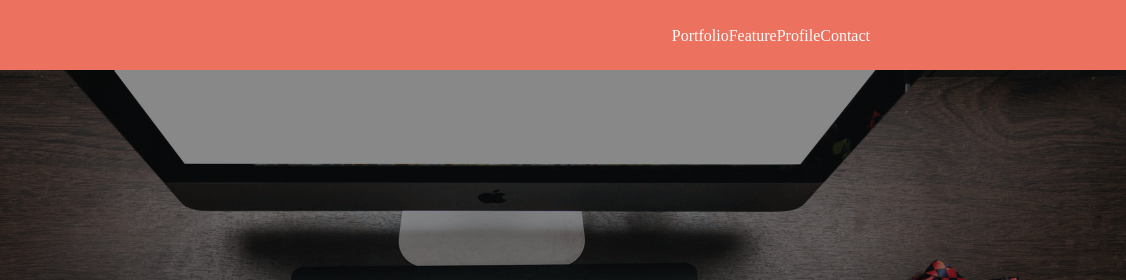
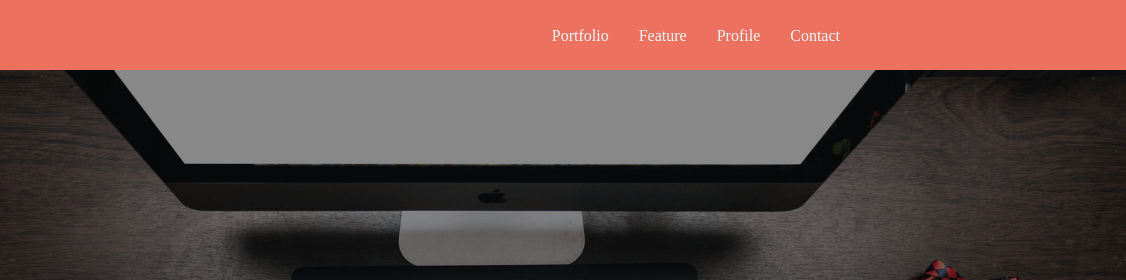
Before and after one commit to kanami55/Application-issues, a website: page index.html in a window 1280 px wide. Shown: the top 280 px of the page, 154-1280 px from the left. Drawn offline with Linux system fonts and the light colour scheme.

Commit message:
[Fix] portfolio　scss修正

```diff
--- a/index.html
+++ b/index.html
@@ -16,11 +16,11 @@
     <header>
         <div class="header_inner">
             <div class="logo_image"><img src="./image/logo.png"></div>
-            <ul>
-                <li><a href="portfolio" id="mouse">Portfolio</a></li>
-                <li><a href="feature" >Feature</a></li>
-                <li><a href="profile" >Profile</a></li>
-                <li><a href="contact" >Contact</a></li>
+            <ul class="navbar">
+                <li class="navbar_item"><a href="portfolio" id="mouse">Portfolio</a></li>
+                <li class="navbar_item"><a href="feature" >Feature</a></li>
+                <li class="navbar_item"><a href="profile" >Profile</a></li>
+                <li class="navbar_item"><a href="contact" >Contact</a></li>
             </ul>
             <script>
                 const mouse = document.getElementById('mouse');
--- a/sass/_header.scss
+++ b/sass/_header.scss
@@ -23,7 +23,7 @@ header {
   }
 }
 
-ul {
+.navbar {
   margin-left: auto;
   display: flex;
   justify-content: center;
@@ -31,7 +31,7 @@ ul {
   @media (max-width: 767px) {
     display: none;
   }
-  li {
+  .navbar_item {
     margin-right: 30px;
     a {
       color: #fafafa;
--- a/sass/style.scss
+++ b/sass/style.scss
@@ -28,12 +28,6 @@ a {
 ul,
 li {
   list-style: none;
-}
-
-ul {
-  li {
-    margin-right: 0;
-  }
 }
 
 ul {
```
Also changed, not shown: css/style.css.
